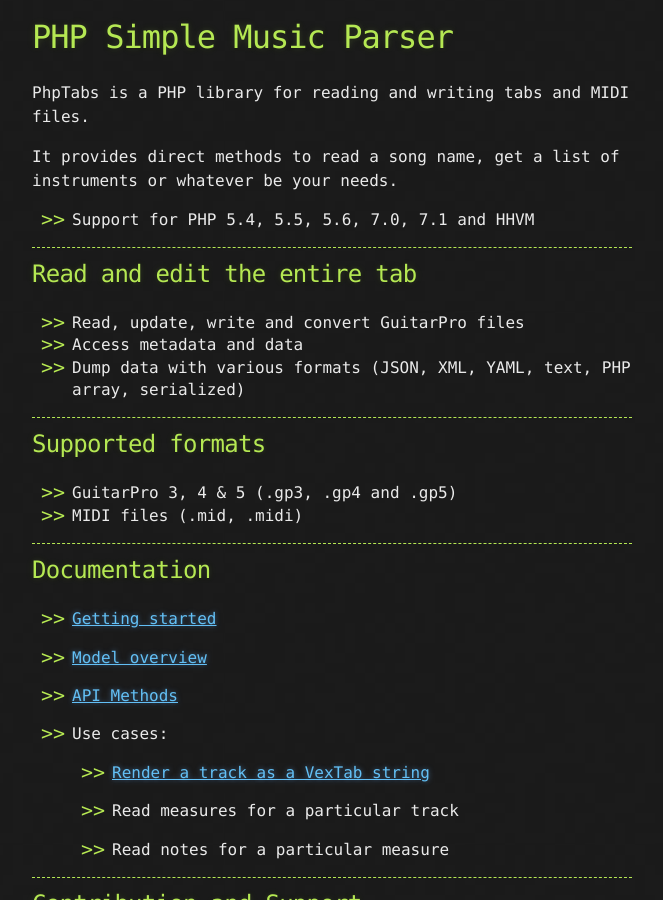
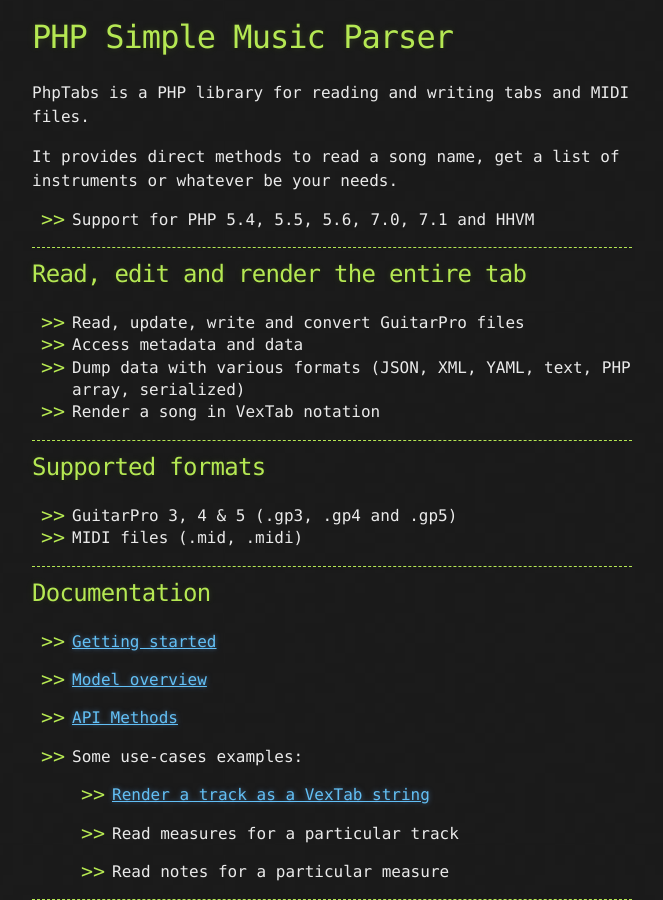
Before and after one commit to stdtabs/stdtabs.github.io, a Jekyll site: the page built from index.md, in a window 1280 px wide and 900 px high, scrolled down 220 px. Shown: the whole window, without its empty margins (308-971 px from the left). Built offline with Jekyll 4.4.1, drawn with Linux system fonts in a browser that asks for light colours; nearby versions of some CDN libraries; our own code applies the rules of GitHub Pages for plain Markdown files.

```diff
--- a/index.md
+++ b/index.md
@@ -12,11 +12,12 @@
 
 ------------------------------------------------------------------------
 
-## Read and edit the entire tab
+## Read, edit and render the entire tab
 
 - Read, update, write and convert GuitarPro files
 - Access metadata and data
 - Dump data with various formats (JSON, XML, YAML, text, PHP array, serialized)
+- Render a song in VexTab notation
 
 ------------------------------------------------------------------------
 
@@ -35,7 +36,7 @@
 
 - [API Methods]({{ site.github_repository_url }}/blob/master/README.md)
 
-- Use cases:
+- Some use-cases examples:
 
   - [Render a track as a VexTab string](/render-as-vextab.html)
 
```
